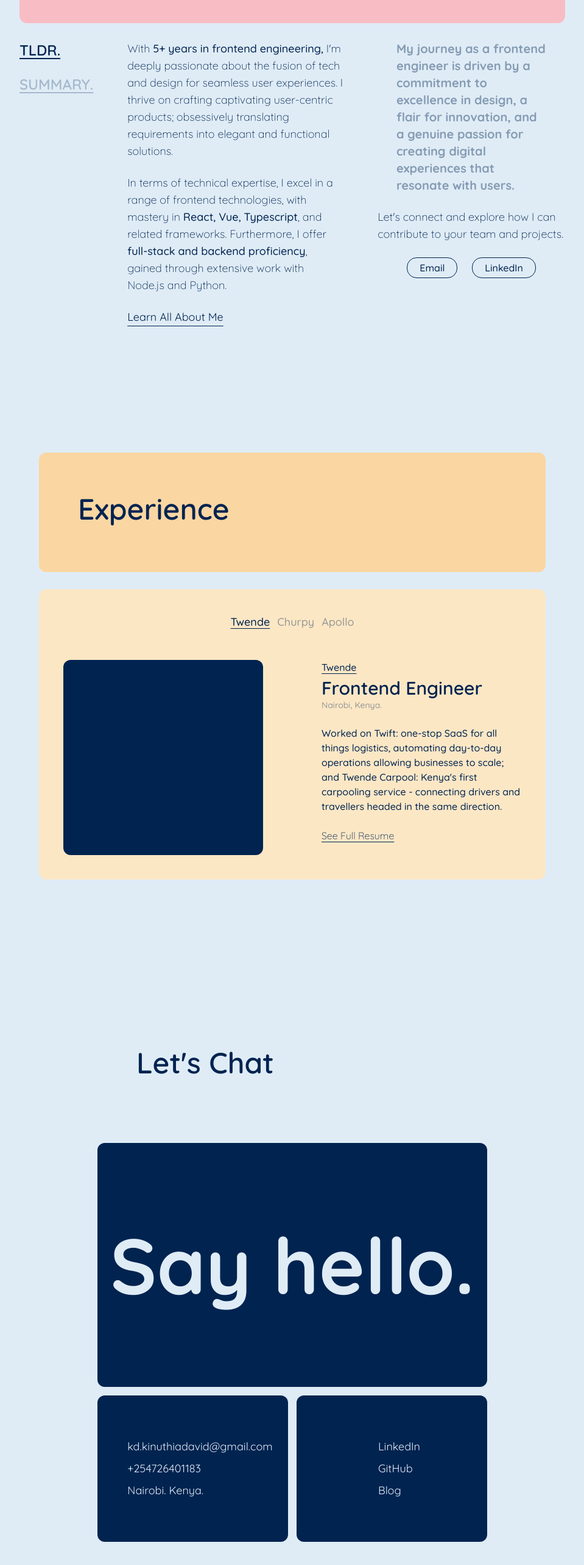
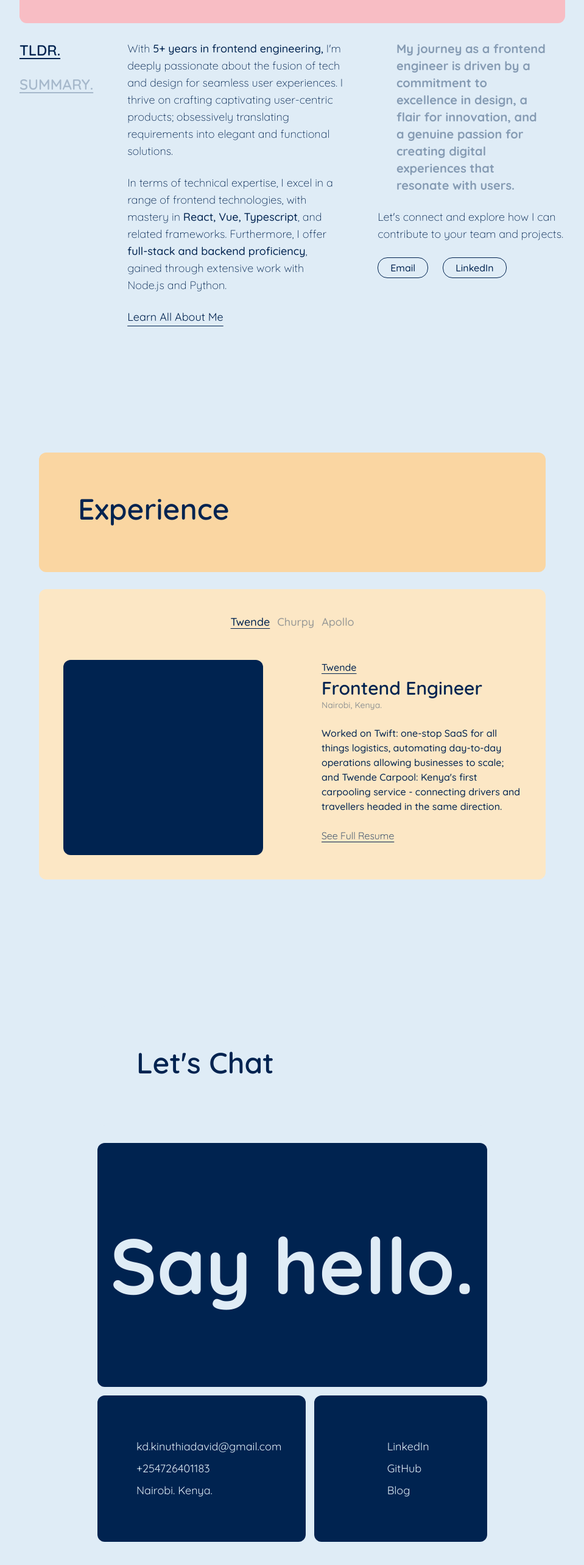
Before and after one commit to kd-kinuthiadavid/kinuthiadavid, a Next.js app: page / in a window 1280 px wide. Shown: the part 3274-5840 px from the top of the page at 61% size, without its empty margins (160-1119 px from the left). Built offline with nearby package versions, Linux system fonts and the light colour scheme; some icons are missing.

Commit message:
fix: fix minor layout issues

```diff
--- a/src/components/About.tsx
+++ b/src/components/About.tsx
@@ -117,7 +117,7 @@ const About = ({ updateParentBgColor, background }: Props) => {
                 Let's connect and explore how I can contribute to your team and
                 projects.
               </p>
-              <div className="flex justify-center items-center flex-wrap gap-y-3 w-full md:w-auto gap-x-6 capitalize">
+              <div className="flex justify-center items-center md:justify-start flex-wrap gap-y-3 w-full md:w-auto gap-x-6 capitalize">
                 <a
                   href="mailto:kd.kinuthiadavid@gmail.com"
                   className="flex justify-center items-center font-medium border border-kd-primary px-2 md:px-5 md:py-1 rounded-2xl w-full md:w-auto"
--- a/src/components/Contact.tsx
+++ b/src/components/Contact.tsx
@@ -36,9 +36,11 @@ const Contact = ({ updateParentBgColor }: Props) => {
       <div className="flex flex-col gap-y-3.5">
         {/* say hello  */}
         <div
-          className={`bg-${bgColor} w-full min-h-[25rem] rounded-xl p-3 text-3xl flex flex-col justify-center items-center`}
+          className={`bg-${bgColor} w-full min-h-[25rem] rounded-xl p-5 break-words text-3xl flex flex-col justify-center items-center`}
         >
-          <h1 className={`text-kd-blue font-bold text-5xl xl:text-9xl`}>
+          <h1
+            className={`text-kd-blue font-bold text-6xl md:text-8xl xl:text-9xl 2xl:text-10xl`}
+          >
             Say hello.
           </h1>
         </div>
@@ -46,7 +48,7 @@ const Contact = ({ updateParentBgColor }: Props) => {
         <div className="flex flex-col md:flex-row gap-3.5 w-full">
           {/* cold contacts */}
           <div
-            className={`bg-${bgColor} h-[15rem] w-full rounded-xl p-3 flex flex-col gap-y-2 justify-center items-center text-kd-blue`}
+            className={`bg-${bgColor} h-[15rem] w-full rounded-xl p-5 lg:p-10 flex flex-col gap-y-2 justify-center items-center text-kd-blue`}
           >
             <div className="flex flex-col gap-y-2">
               <a
@@ -76,7 +78,7 @@ const Contact = ({ updateParentBgColor }: Props) => {
             </div>
           </div>
           <div
-            className={`bg-${bgColor} text-kd-blue w-full h-[15rem] rounded-xl p-3 flex flex-col justify-center items-center`}
+            className={`bg-${bgColor} text-kd-blue w-full h-[15rem] rounded-xl p-5 lg:p-10 flex flex-col justify-center items-center`}
           >
             <div className="flex flex-col gap-y-2">
               <a
--- a/tailwind.config.ts
+++ b/tailwind.config.ts
@@ -23,6 +23,7 @@ const config: Config = {
         "kd-primary-light": "#D7EAE0",
         "kd-white": "#ffffff",
         "kd-blue": "#DFECF6",
+        "kd-blue-bg": "#CFE3F2",
         "kd-blue-light": "#F4FCEE",
       },
     },
```
